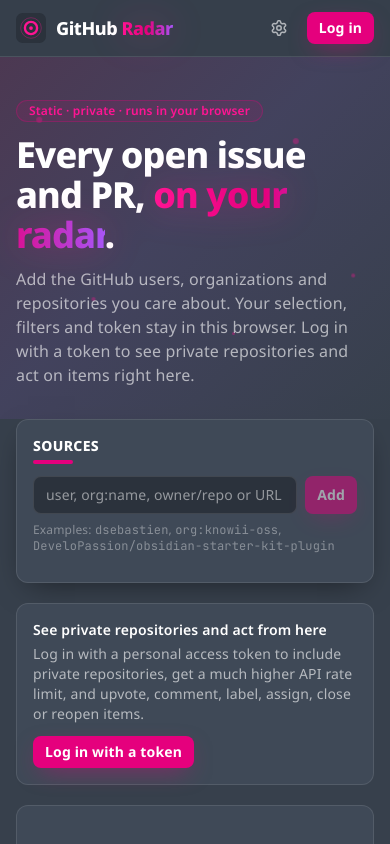
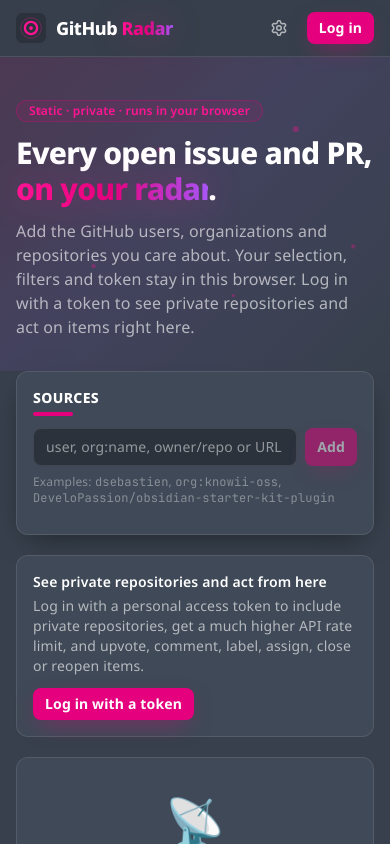
Before and after one commit to dsebastien/github-radar, a React (Vite) app: page / in a window 390 px wide. Shown: the top 844 px of the page. Built offline with nearby package versions, Linux system fonts and the light colour scheme.

Commit message:
fix(app): keep the layout inside the viewport on phones
Long unbreakable tokens (repo slugs in the examples and titles) widened the
grid columns past the screen; give the columns a zero min-width and let
those tokens wrap. Scale the headline down on small screens.

```diff
--- a/src/App.tsx
+++ b/src/App.tsx
@@ -111,7 +111,7 @@
             />
             <Hero empty={empty} />
             <main className='mx-auto grid max-w-7xl grid-cols-1 gap-5 px-4 pb-24 lg:grid-cols-[19rem_1fr]'>
-                <div className='space-y-5'>
+                <div className='min-w-0 space-y-5'>
                     <SourcesPanel
                         sources={sources}
                         effective={radar.effective}
--- a/src/components/Hero.tsx
+++ b/src/components/Hero.tsx
@@ -27,7 +27,7 @@
             ))}
             <div className='relative mx-auto max-w-7xl px-4 pt-10 pb-8'>
                 <Pill>Static · private · runs in your browser</Pill>
-                <h1 className='mt-3 text-4xl font-extrabold tracking-tight sm:text-5xl'>
+                <h1 className='mt-3 text-3xl font-extrabold tracking-tight sm:text-4xl md:text-5xl'>
                     Every open issue and PR, <span className='gradient-word'>on your radar</span>.
                 </h1>
                 <p className='text-muted mt-3 max-w-2xl text-base'>
--- a/src/components/ItemCard.tsx
+++ b/src/components/ItemCard.tsx
@@ -65,7 +65,7 @@
                             <span className='text-faint truncate'>◆ {item.milestone}</span>
                         )}
                     </div>
-                    <h3 className='mt-0.5 leading-snug font-semibold'>
+                    <h3 className='mt-0.5 leading-snug font-semibold break-words'>
                         <a
                             href={item.html_url}
                             target='_blank'
--- a/src/components/SourcesPanel.tsx
+++ b/src/components/SourcesPanel.tsx
@@ -78,7 +78,7 @@
                     That does not look like a GitHub user, org or repo.
                 </p>
             )}
-            <p className='text-faint mt-2 text-xs'>
+            <p className='text-faint mt-2 text-xs [overflow-wrap:anywhere] break-words'>
                 Examples: <code className='font-mono'>dsebastien</code>,{' '}
                 <code className='font-mono'>org:knowii-oss</code>,{' '}
                 <code className='font-mono'>DeveloPassion/obsidian-starter-kit-plugin</code>
```
